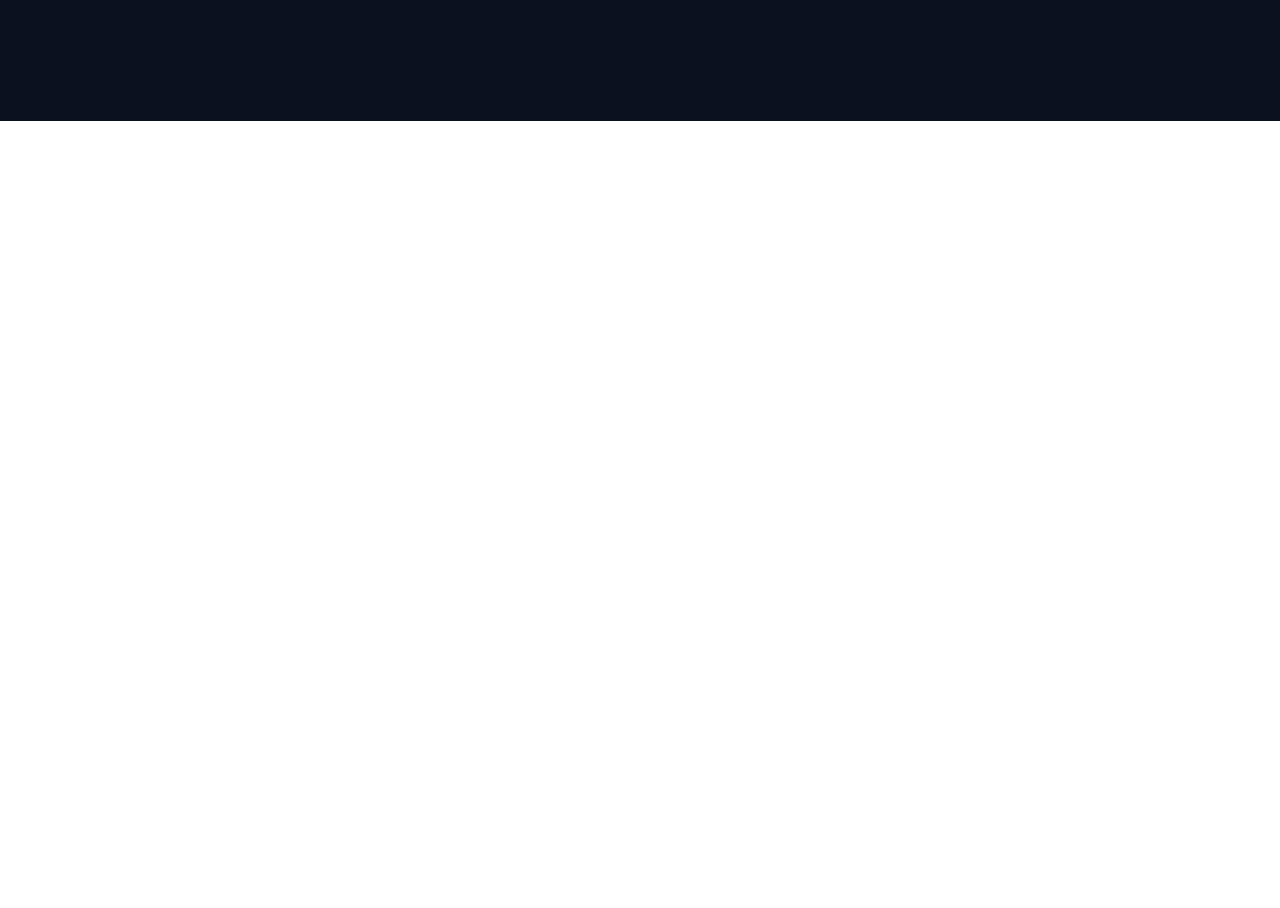
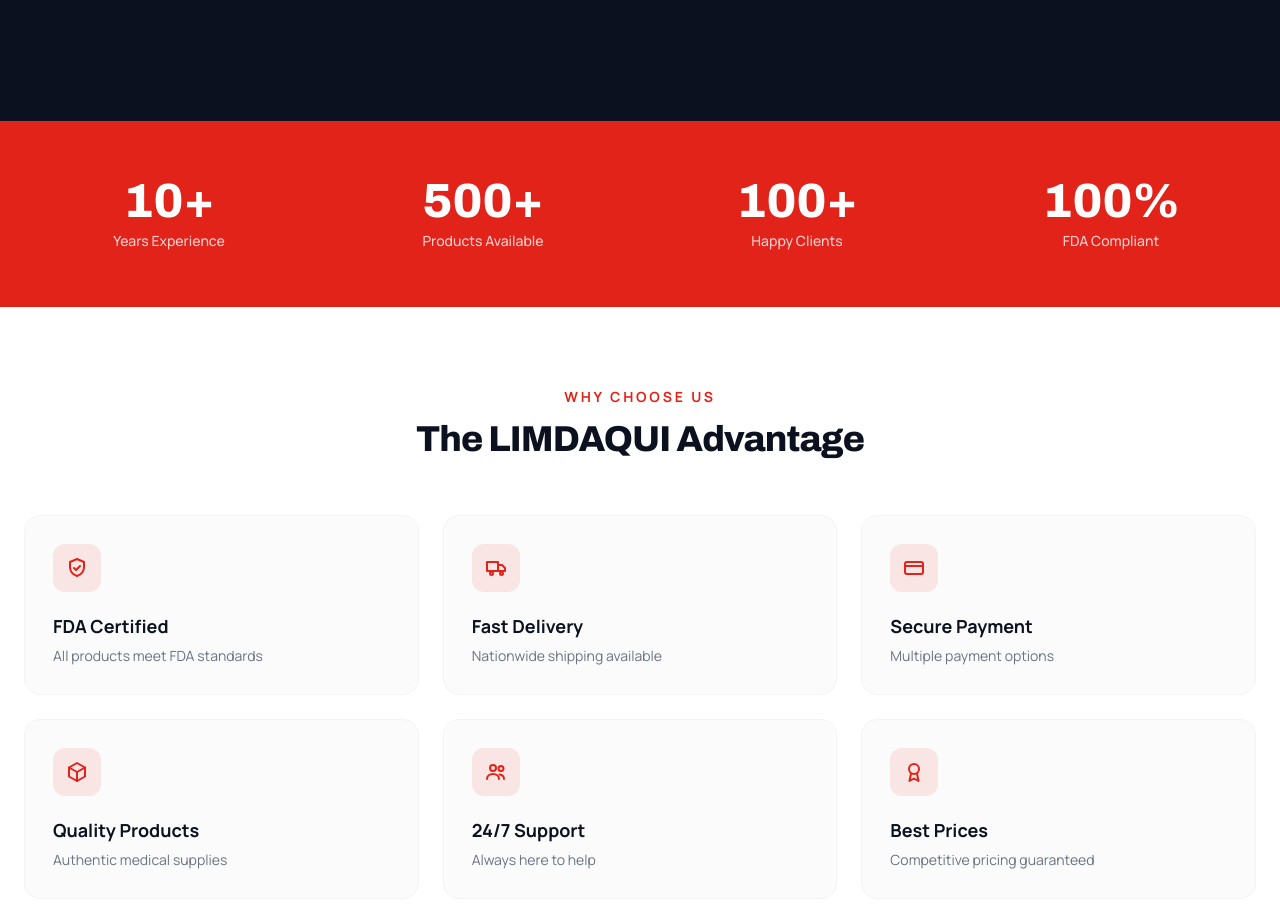
Before and after one commit to frozenhadez-tech/Limdaqui, a Next.js app in the folder frontend/: page / in a window 1280 px wide. Shown: the part 680-1588 px from the top of the page. Before the commit the page ends 801 px from the top, so only its background shows below. Built offline with nearby package versions, Linux system fonts and the light colour scheme.

Commit message:
feat(frontend): add red stats bar and 'Why Choose Us' feature grid to landing

```diff
--- a/frontend/app/page.tsx
+++ b/frontend/app/page.tsx
@@ -1,4 +1,6 @@
 import Link from "next/link";
+
+/* ---------------------------------------------------------------- icons */
 
 function CartIcon() {
   return (
@@ -28,10 +30,100 @@
   );
 }
 
+const iconProps = {
+  width: 24,
+  height: 24,
+  viewBox: "0 0 24 24",
+  fill: "none",
+  stroke: "currentColor",
+  strokeWidth: 2,
+  strokeLinecap: "round" as const,
+  strokeLinejoin: "round" as const,
+  "aria-hidden": true,
+};
+
+function ShieldIcon() {
+  return (
+    <svg {...iconProps}>
+      <path d="M12 3l7 3v5c0 4.5-3 7.6-7 9-4-1.4-7-4.5-7-9V6l7-3Z" />
+      <path d="M9 12l2 2 4-4" />
+    </svg>
+  );
+}
+
+function TruckIcon() {
+  return (
+    <svg {...iconProps}>
+      <path d="M3 6h11v9H3zM14 9h4l3 3v3h-7z" />
+      <circle cx="7.5" cy="17.5" r="1.5" />
+      <circle cx="17.5" cy="17.5" r="1.5" />
+    </svg>
+  );
+}
+
+function CardIcon() {
+  return (
+    <svg {...iconProps}>
+      <rect x="3" y="6" width="18" height="12" rx="2" />
+      <path d="M3 10h18" />
+    </svg>
+  );
+}
+
+function BoxIcon() {
+  return (
+    <svg {...iconProps}>
+      <path d="M12 3l8 4.5v9L12 21l-8-4.5v-9L12 3Z" />
+      <path d="M4 7.5l8 4.5 8-4.5M12 12v9" />
+    </svg>
+  );
+}
+
+function UsersIcon() {
+  return (
+    <svg {...iconProps}>
+      <circle cx="9" cy="8" r="3" />
+      <circle cx="17" cy="8.5" r="2.5" />
+      <path d="M3 19c0-3 2.7-5 6-5s6 2 6 5" />
+      <path d="M15.5 14.4c2.5.3 4.5 2.2 4.5 4.6" />
+    </svg>
+  );
+}
+
+function MedalIcon() {
+  return (
+    <svg {...iconProps}>
+      <circle cx="12" cy="9" r="5" />
+      <path d="M9 13.5 7.5 21 12 18.5 16.5 21 15 13.5" />
+    </svg>
+  );
+}
+
+/* ---------------------------------------------------------------- data */
+
+const STATS = [
+  { value: "10+", label: "Years Experience" },
+  { value: "500+", label: "Products Available" },
+  { value: "100+", label: "Happy Clients" },
+  { value: "100%", label: "FDA Compliant" },
+];
+
+const FEATURES = [
+  { icon: <ShieldIcon />, title: "FDA Certified", desc: "All products meet FDA standards" },
+  { icon: <TruckIcon />, title: "Fast Delivery", desc: "Nationwide shipping available" },
+  { icon: <CardIcon />, title: "Secure Payment", desc: "Multiple payment options" },
+  { icon: <BoxIcon />, title: "Quality Products", desc: "Authentic medical supplies" },
+  { icon: <UsersIcon />, title: "24/7 Support", desc: "Always here to help" },
+  { icon: <MedalIcon />, title: "Best Prices", desc: "Competitive pricing guaranteed" },
+];
+
+/* ---------------------------------------------------------------- page */
+
 export default function Home() {
   return (
+    <>
+      {/* Hero */}
       <section className="relative isolate overflow-hidden bg-ink">
-      {/* layered background for depth */}
         <div className="absolute inset-0 -z-10 bg-ink" />
         <div className="absolute inset-0 -z-10 bg-[radial-gradient(70%_55%_at_50%_-5%,rgba(226,35,26,0.20),transparent_65%)]" />
         <div className="absolute inset-0 -z-10 bg-[radial-gradient(45%_45%_at_85%_15%,rgba(24,35,58,0.9),transparent_70%)]" />
@@ -75,5 +167,51 @@
           </div>
         </div>
       </section>
+
+      {/* Stats bar */}
+      <section className="bg-brand">
+        <div className="mx-auto grid max-w-7xl grid-cols-2 gap-x-6 gap-y-10 px-6 py-14 text-center text-white md:grid-cols-4">
+          {STATS.map((stat) => (
+            <div key={stat.label}>
+              <div className="font-display text-4xl font-extrabold sm:text-5xl">
+                {stat.value}
+              </div>
+              <div className="mt-1.5 text-sm font-medium text-red-100/90">
+                {stat.label}
+              </div>
+            </div>
+          ))}
+        </div>
+      </section>
+
+      {/* Why choose us */}
+      <section className="bg-white py-20">
+        <div className="mx-auto max-w-7xl px-6">
+          <p className="text-center text-sm font-bold uppercase tracking-[0.2em] text-brand">
+            Why Choose Us
+          </p>
+          <h2 className="mt-3 text-center font-display text-3xl font-extrabold tracking-tight text-ink sm:text-4xl">
+            The LIMDAQUI Advantage
+          </h2>
+
+          <div className="mt-14 grid grid-cols-1 gap-6 sm:grid-cols-2 lg:grid-cols-3">
+            {FEATURES.map((feature) => (
+              <div
+                key={feature.title}
+                className="rounded-2xl border border-gray-100 bg-gray-50/70 p-7 transition hover:-translate-y-0.5 hover:border-gray-200 hover:bg-white hover:shadow-md"
+              >
+                <div className="flex h-12 w-12 items-center justify-center rounded-xl bg-brand/10 text-brand">
+                  {feature.icon}
+                </div>
+                <h3 className="mt-5 text-lg font-bold text-ink">
+                  {feature.title}
+                </h3>
+                <p className="mt-1.5 text-sm text-gray-500">{feature.desc}</p>
+              </div>
+            ))}
+          </div>
+        </div>
+      </section>
+    </>
   );
 }
```
Lines whose indentation alone changed are shown as unchanged.
